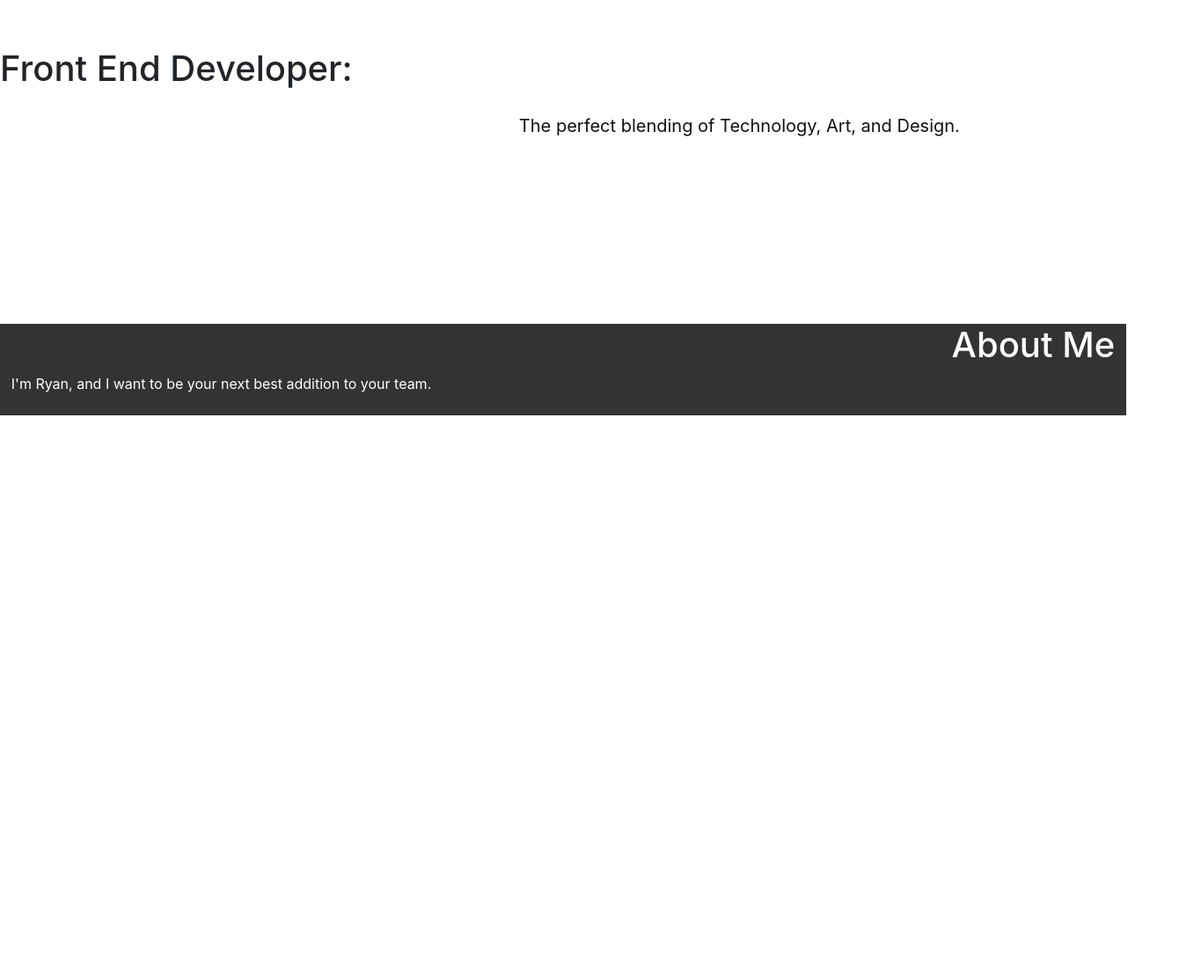
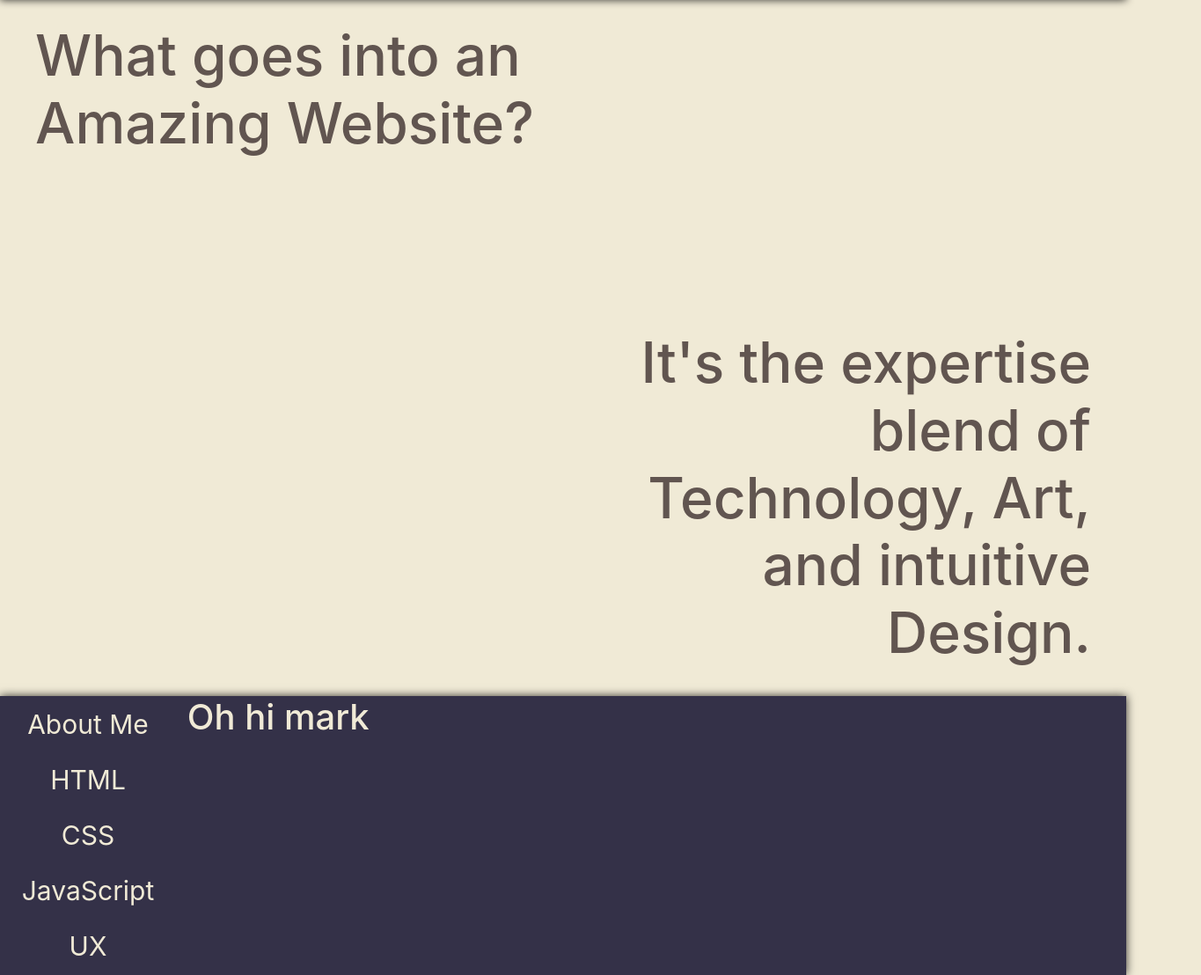
Before and after one commit to FrankSrirachaPDX/New-Portfolio, a plain HTML site: page index.html in a window 1280 px wide. Shown: the whole page at 88% size, 1365 px wide, since content can reach past the window. Before the commit the page ends 800 px from the top, so only its background shows below. Drawn offline with nearby package versions, Linux system fonts and the light colour scheme.

Commit message:
Redesigned the layout and colors.

```diff
--- a/css/style.css
+++ b/css/style.css
@@ -2,117 +2,91 @@
 JavaScript: #f7df1e
 HTML: #e34f26
 CSS: #0170BA
+
+Eclipse: #343148
+Sweet Corn: #F0EAD6
+Brown Granite: #615550
 */
 body{
-	height: 100%;
+	background-color: #F0EAD6;
 }
+body:before {
+	content: "";
+	position: fixed;
+	top: -10px;
+	left: 0;
+	width: 100%;
+	height: 10px;
+
+	-webkit-box-shadow: 0px 0px 10px rgba(0,0,0,.8);
+		-moz-box-shadow: 0px 0px 10px rgba(0,0,0,.8);
+				   box-shadow: 0px 0px 10px rgba(0,0,0,.8);
+
+	z-index: 100;
+}
+
+/* Top Half */
+.webQ{
+	font-size: 400%;
+	text-align: left;
+	padding-left: 2%;
+	padding-top: 2%;
+	color: #615550;
+
+}
+.hdn-card{
+	padding-top: 15%;
+	padding-right: 2%;
+	padding-bottom: 2%;
+}
+.tad{
+	text-align: right;
+	color: #615550;
+	font-size: 400%;
+	margin-left: 50%;
+}
+
+
+
+  /* Bottom Half*/
+  .aboutMe{
+	display: grid;
+	grid-gap: 1%;
+	grid-template-columns: auto 90%;
+
+	box-shadow:-0px -0px 10px rgba(0,0,0,.8);
+	background-color: #343148;
+	color: #F0EAD6;
+}
+
 ul {
 	list-style-type: none;
 	margin: 0;
 	padding: 0;
-overflow: hidden;
-background-color: #333;
-}
-
-li {
-float: left;
+	width: 200px;
+	background-color: #343148;
   }
 
   li a {
 	display: block;
-color: white;
+	color: #F0EAD6;
+	padding: 8px 16px;
+	text-decoration: none;
 	text-align: center;
-padding: 14px 16px;
-text-decoration: none;
-transition: 0.1s;
+	font-size: 30px;
+	transition: .7s;
+	margin-top: 1%;
+	margin-bottom: 1%;
   }
 
-/* Change the link color to #111 (black) on hover */
+  /* Change the link color on hover */
   li a:hover {
-background-color: #111;
-color: white;
+	background-color: rgba(255, 255, 255, 0.15);
+	color: #F0EAD6;;
   }
+  .grid1{
 
-.btn-hello {
-margin: 0 auto;
-padding: 5px 5px;
-color: #111111;
-background-color: #fff;
-border-style: none;
-text-align: center;
-text-decoration: none;
-display: inline-block;
-font-size: 20px;
-border-radius: 8px;
-transition: 3s;
-border-color: #111;
-padding-top:10%;
   }
-.btn-hello:hover{
-	color:#333;
+  .grid2{
+
   }
-.titlecard{
-	height: 100%;
-	display: flex;
-	align-items: center;
-	justify-content: center;
-	padding-bottom: 16%;
-}
-
-.about-me{
-	background-color: #333;
-	height: 100%;
-}
-.about-me h1{
-	color: #fff;
-	text-align: right;
-	margin-right: 1%;
-}
-.about-me p{
-	color: #fff;
-	text-align: left;
-	margin-left: 1%
-}
-
-.html-page{
-	background-color: #e34f26;
-	height: 100%;
-}
-.html-page p{
-	color: #fff;
-	text-align: left;
-	margin-left: 1%
-}
-.html-page h1{
-	color: #fff;
-	text-align: right;
-	margin-right: 1%;
-}
-.css-page{
-	background-color: #0170BA;
-	height: 100%;
-}
-.css-page h1{
-	color: #fff;
-	text-align: right;
-	margin-right: 1%;
-}
-.css-page p{
-	color: #fff;
-	text-align: left;
-	margin-left: 1%
-}
-.js-page{
-	background-color: #f7df1e;
-	height: 100%;
-}
-.js-page h1{
-	color: #333;
-	text-align: right;
-	margin-right: 1%;
-}
-.js-page p{
-	color: #333;
-	text-align: left;
-	margin-left: 1%
-}
--- a/index.html
+++ b/index.html
@@ -13,6 +13,39 @@
 	<link href="https://fonts.googleapis.com/css?family=Work+Sans:300,400" rel="stylesheet">
     <title>Hello, world!</title>
   </head>
+  <body>
+    <div class="container-fluid">
+      <div class="titlecard">
+        <h1 class="webQ">
+          What goes into an<br>
+          Amazing Website?
+        </h1>
+      </div>
+      <div class="hdn-card">
+        <h2 class="tad">
+          It's the expertise blend of <br>Technology, Art, and intuitive Design.
+        </h2>
+      </div>
+    </div>
+    <div class="aboutMe">
+        <div class="grid1">
+          <ul>
+            <li><a href="">About Me</a></li>
+            <li><a href="">HTML</a></li>
+            <li><a href="">CSS</a></li>
+            <li><a href="">JavaScript</a></li>
+            <li><a href="">UX</a></li>
+          </ul>
+        </div>
+        <div class="grid2">
+          <h1>Oh hi mark</h1>
+        </div>
+      </div>
+
+
+
+
+
    <!--
     <ul>
       <li><a href="">About Me</a></li>
@@ -21,14 +54,14 @@
       <li><a href="">JavaScript</a></li>
       <li><a href="">UX</a></li>
     </ul>
-  -->
-  <body>
+
+
     <div class="titlecard">
-      <h1 class="FED">
-        Front End Developer:
+      <h1 class="title1">
+        Ingredients for the Perfect Website:
       </h1>
-      <p class="btn-hello">The perfect blending of Technology, Art, and Design.</p>
     </div>
+    <p class="title2">The blending of Technology, Art, and Design.</p>
     <div class="about-me">
       <h1>About Me</h1>
       <p>
@@ -39,9 +72,6 @@
 
     </div>
 
-
-
-   <!--
       <div class="html-page">
       <h1>HTML</h1>
       <p>
@@ -70,8 +100,6 @@
         </p>
     </div>
   -->
-
-
     <!-- Optional JavaScript -->
     <script src=""></script>
     <!-- jQuery first, then Popper.js, then Bootstrap JS -->
```
Lines whose indentation alone changed are shown as unchanged.
